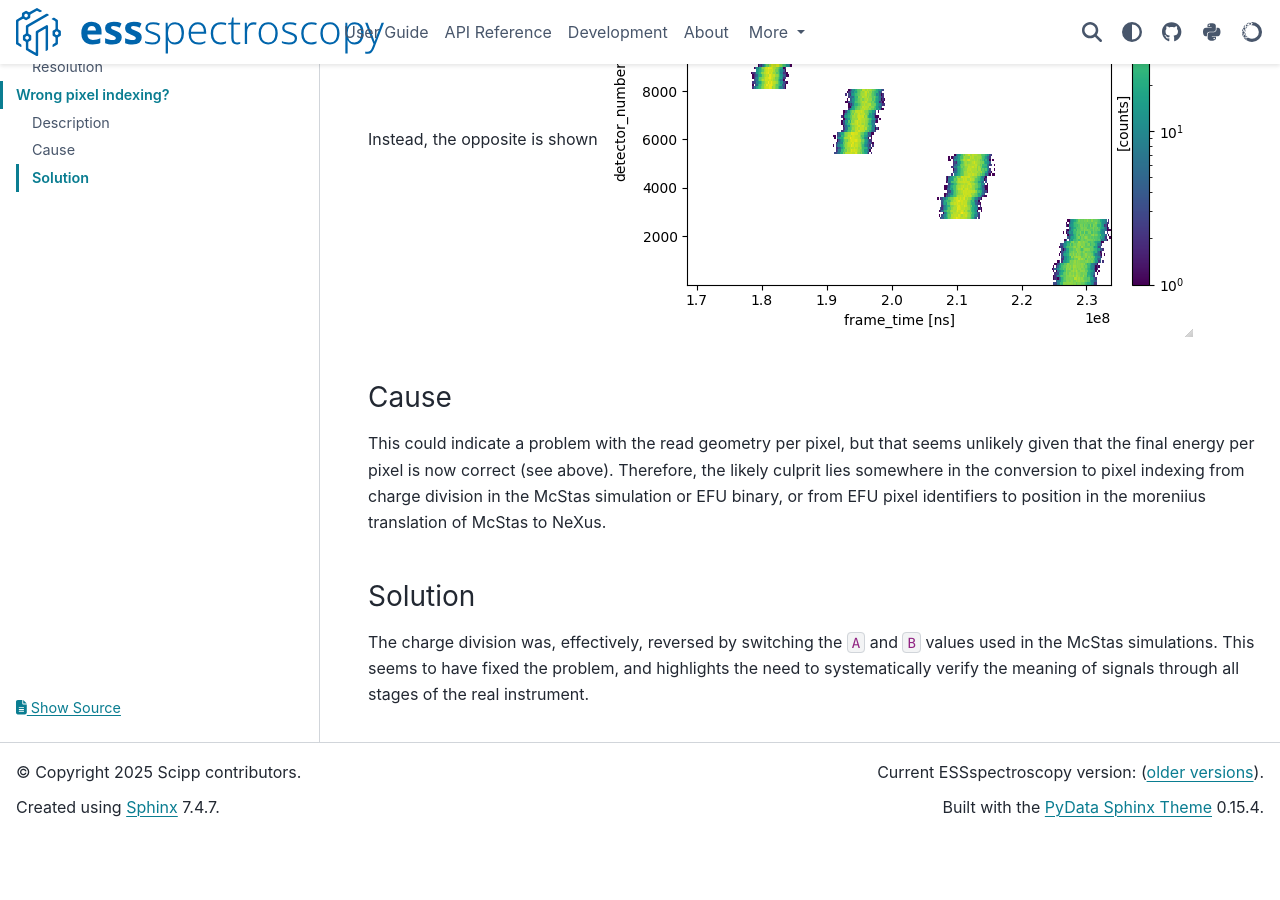
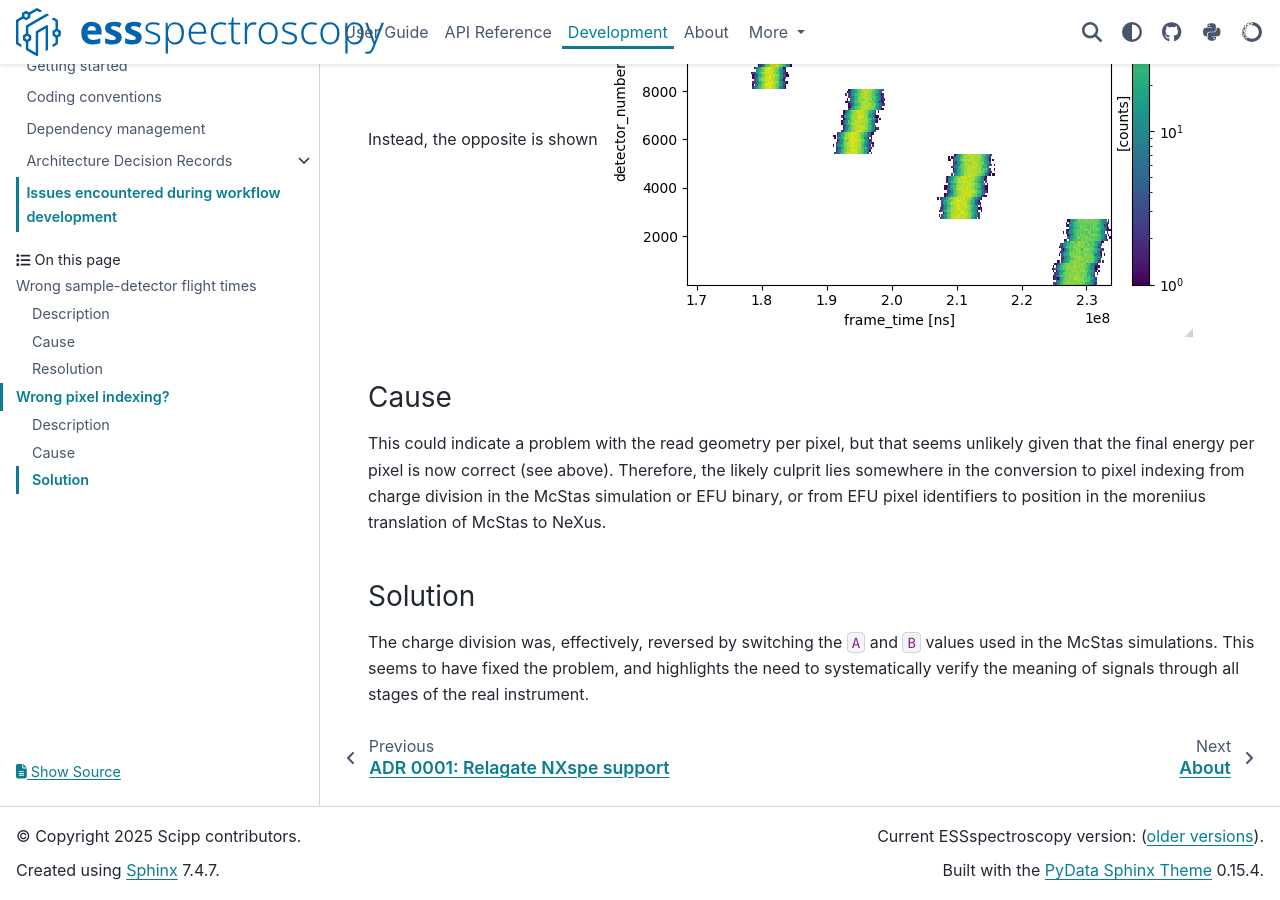
Before and after one commit to scipp/essspectroscopy, a Sphinx documentation site: the page built from docs/developer/bifrost-encountered-issues.md, in a window 1280 px wide and 900 px high, scrolled down 3576 px. Built offline with Sphinx 7.4.7 and the PyData theme 0.15.4, drawn with Linux system fonts in a browser that asks for light colours; the version number could not be read and is left out; before the commit the page ends 4412 px from its top, so only the background shows below that.

Commit message:
Add document to toc

````diff
--- a/docs/developer/index.md
+++ b/docs/developer/index.md
@@ -14,4 +14,5 @@ getting-started
 coding-conventions
 dependency-management
 architecture-decision-records
+bifrost-encountered-issues
 ```
````
